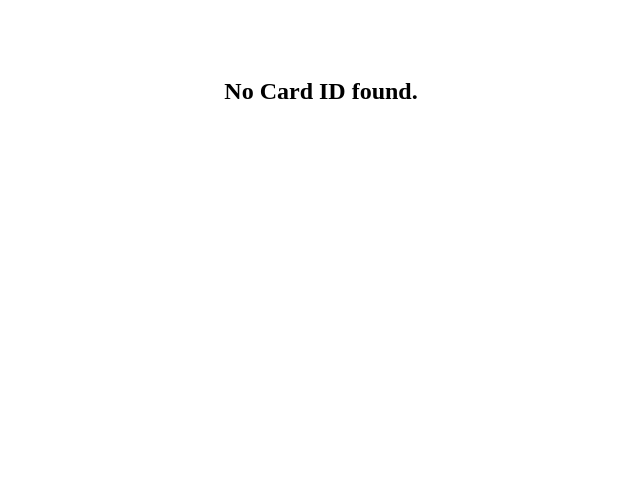
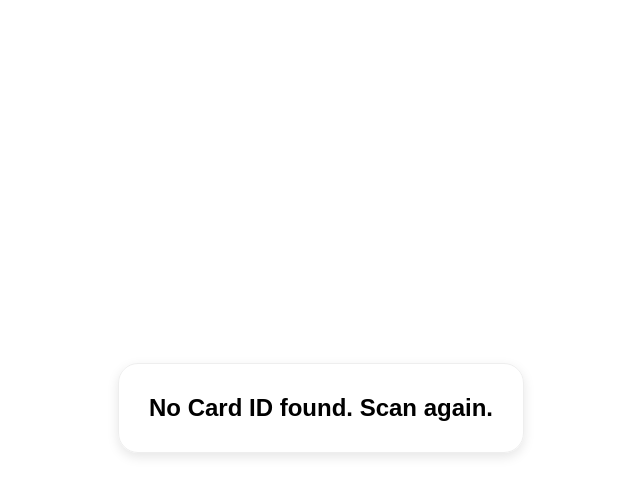
Before and after one commit to supercell1452/supertap-final, a Next.js app: page /activate in a window 1280 px wide. Shown: the top 496 px of the page, without its empty margins (319-959 px from the left). Built offline with nearby package versions, Linux system fonts and the light colour scheme; no server answers.

Commit message:
Update page.tsx

```diff
--- a/app/activate/page.tsx
+++ b/app/activate/page.tsx
@@ -1,45 +1,49 @@
 "use client"
-export const dynamic = 'force-dynamic' // <--- ADD THIS LINE
-
 import { createClient } from '@supabase/supabase-js'
-import { useSearchParams, useRouter } from 'next/navigation'
-import { useEffect, useState, Suspense } from 'react'
+import { useRouter } from 'next/navigation'
+import { useEffect, useState } from 'react'
 
 const supabase = createClient(
   process.env.NEXT_PUBLIC_SUPABASE_URL!,
   process.env.NEXT_PUBLIC_SUPABASE_ANON_KEY!
 )
 
-function ActivateContent() {
-  const searchParams = useSearchParams()
+export default function Activate() {
   const router = useRouter()
-  const id = searchParams.get('id')
-  const [status, setStatus] = useState('Checking card...')
+  const [status, setStatus] = useState('Verifying Card...')
 
   useEffect(() => {
+    // This part grabs the ID from the URL manually
+    const urlParams = new URLSearchParams(window.location.search)
+    const id = urlParams.get('id')
+
     async function checkCard() {
       if (!id) {
-        setStatus('No Card ID found.')
+        setStatus('No Card ID found. Scan again.')
         return
       }
-      const { data } = await supabase.from('cards').select('*').eq('card_id', id).single()
+
+      const { data } = await supabase
+        .from('cards')
+        .select('*')
+        .eq('card_id', id)
+        .single()
+
       if (data) {
-        setStatus('Card Verified! Redirecting...')
-        setTimeout(() => router.push('/dashboard'), 2000)
+        setStatus('Card Verified! Opening Dashboard...')
+        setTimeout(() => router.push('/dashboard'), 1500)
       } else {
         setStatus('Invalid Card ID.')
       }
     }
     checkCard()
-  }, [id, router])
+  }, [router])
 
-  return <div style={{textAlign: 'center', padding: '50px'}}><h2>{status}</h2></div>
-}
-
-export default function Activate() {
   return (
-    <Suspense fallback={<div>Loading...</div>}>
-      <ActivateContent />
-    </Suspense>
+    <div style={{ display: 'flex', justifyContent: 'center', alignItems: 'center', height: '100vh', fontFamily: 'sans-serif' }}>
+      <div style={{ padding: '30px', border: '1px solid #eee', borderRadius: '20px', textAlign: 'center', boxShadow: '0 4px 12px rgba(0,0,0,0.1)' }}>
+        <h2 style={{ margin: 0 }}>{status}</h2>
+      </div>
+    </div>
   )
 }
```
